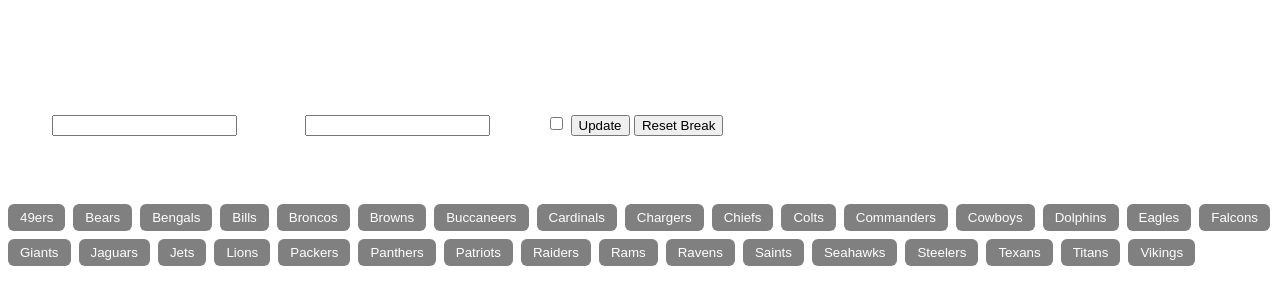
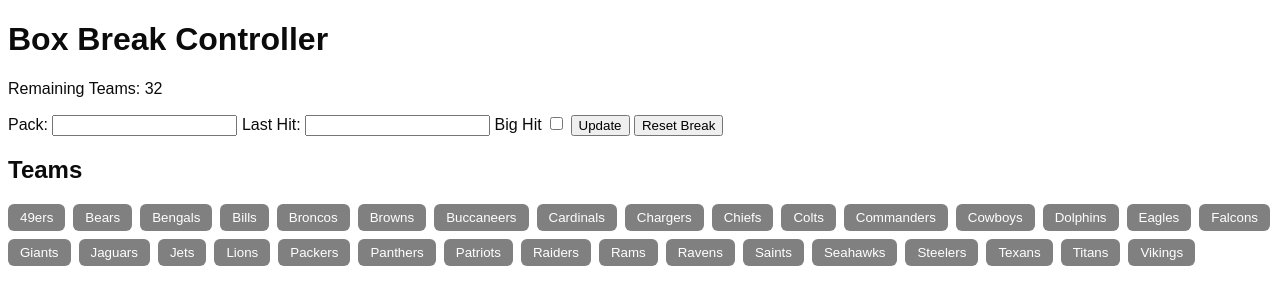
Before and after one commit to YungJitAlan/Box-Break-Overlay, a Flask app: page / in a window 1280 px wide. Shown: the top 305 px of the page. Run offline with Flask 3, Linux system fonts and the light colour scheme; some libraries are stand-ins or nearby versions.

Commit message:
changed body color

```diff
--- a/static/style.css
+++ b/static/style.css
@@ -1,7 +1,7 @@
 body {
     background: transparent;
     font-family: Arial, sans-serif;
-    color: white;
+    color: rgb(11, 11, 11);
   }
 
   .overlay {
```
